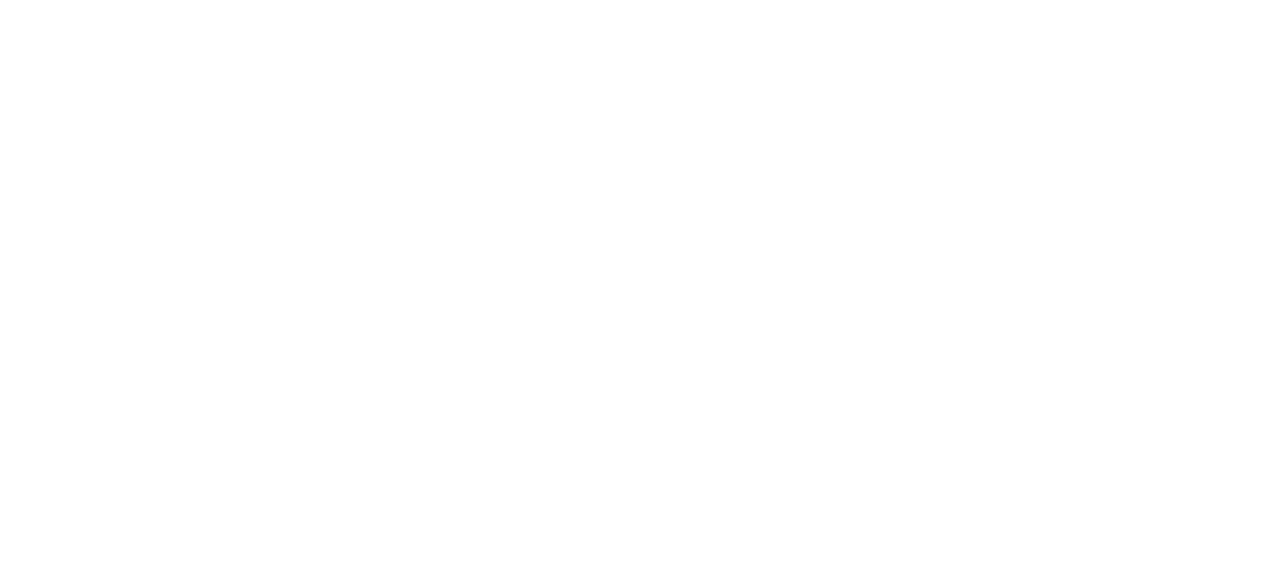
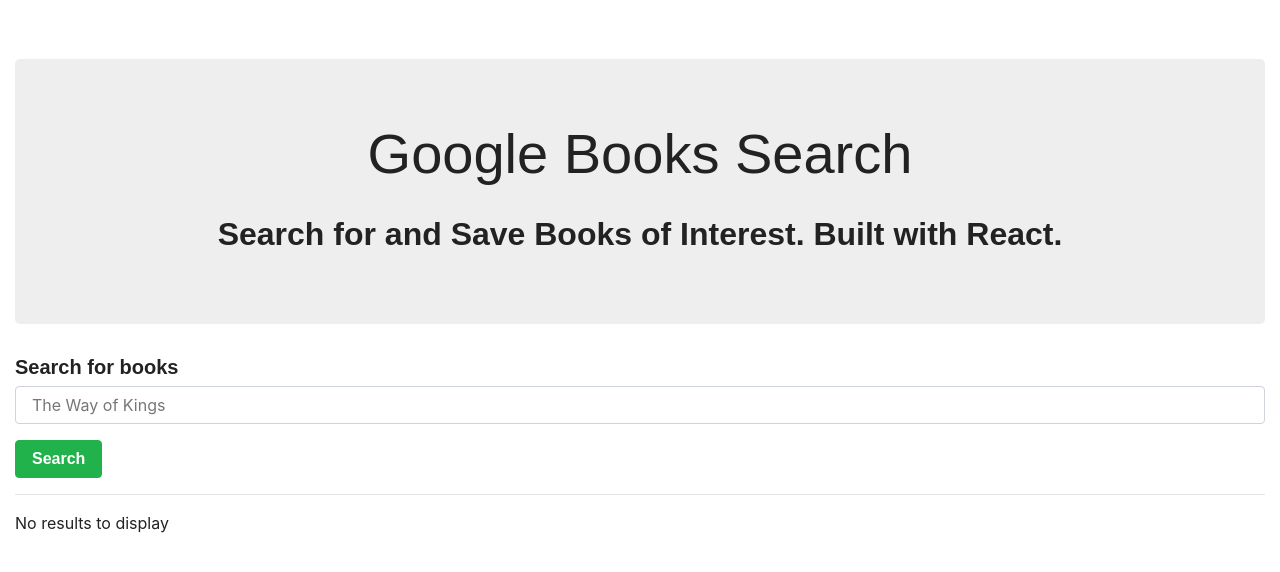
Before and after one commit to jasminekay505/Book-Search, a React (Create React App) app in the folder client/: page / in a window 1280 px wide. Shown: the top 572 px of the page. Built offline with nearby package versions, Linux system fonts and the light colour scheme; a web font is replaced by a local one.

Commit message:
Fixing typo

```diff
--- a/client/src/App.js
+++ b/client/src/App.js
@@ -8,8 +8,8 @@ function App() {
     <Router>
       <div>
         <Switch>
-          <Route exact path="/" componenet={Search} />
-          <Route exact path="/saved" componenet={Saved} />
+          <Route exact path="/" component={Search} />
+          <Route exact path="/saved" component={Saved} />
         </Switch>
       </div>
     </Router>
```
